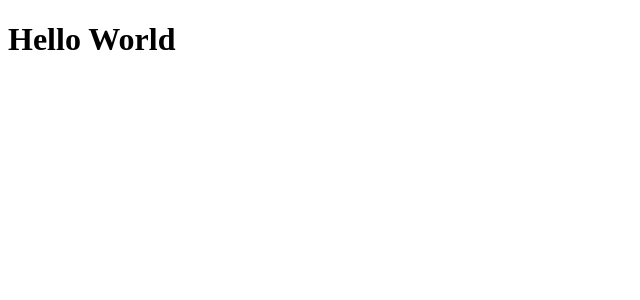
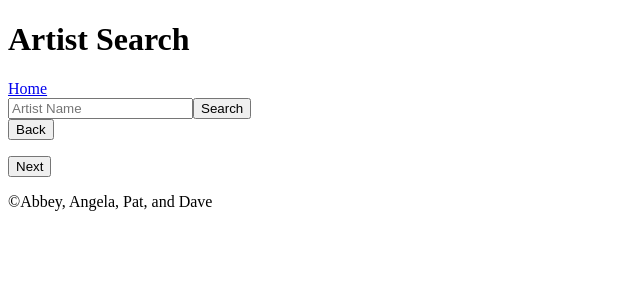
Before and after one commit to pathaynes/artist-search, a React app: page / in a window 1280 px wide. Shown: the top 300 px of the page, without its empty margins (0-640 px from the left). Built offline with nearby package versions, Linux system fonts and the light colour scheme.

Commit message:
we have done a lot of things!

```diff
--- a/package.json
+++ b/package.json
@@ -26,7 +26,8 @@
   "license": "ISC",
   "dependencies": {
     "react": "^16.11.0",
-    "react-dom": "^16.11.0"
+    "react-dom": "^16.11.0",
+    "react-router-dom": "^5.1.2"
   },
   "devDependencies": {
     "@babel/core": "^7.7.0",
--- a/src/components/App.js
+++ b/src/components/App.js
@@ -1,5 +1,18 @@
 import React from 'react';
+import { BrowserRouter as Router } from 'react-router-dom';
+import Header from './Header';
+import Footer from './Footer';
+import Home from '../containers/Home';
+
 
 export default function App() {
-  return <h1>Hello World</h1>;
+  return (
+    <Router>
+      <>
+        <Header />
+        <Home />
+        <Footer />
+      </>
+    </Router>
+  );
 }
--- /dev/null
+++ b/src/components/Artist-Card.js
@@ -0,0 +1,14 @@
+import React from 'react';
+import PropTypes from 'prop-types';
+
+export default function ArtistCard({ name }) {
+  return (
+    <div>
+      <h2>{name}</h2>
+    </div>
+  );
+}
+
+ArtistCard.propTypes = {
+  name: PropTypes.string.isRequired
+};
--- /dev/null
+++ b/src/components/Footer.js
@@ -0,0 +1,10 @@
+import React from 'react';
+
+export default function Footer() {
+
+  return (
+    <footer>
+      <p>©Abbey, Angela, Pat, and Dave</p>
+    </footer>
+  );
+}
--- /dev/null
+++ b/src/components/Header.js
@@ -0,0 +1,13 @@
+import React from 'react';
+import { Link } from 'react-router-dom';
+
+export default function Header() {
+  return (
+    <header>
+      <h1>Artist Search</h1>
+      <nav>
+        <Link to='/'>Home</Link>
+      </nav>
+    </header>
+  );
+}
--- /dev/null
+++ b/src/components/Search.js
@@ -0,0 +1,16 @@
+import React from 'react';
+import PropTypes from 'prop-types';
+
+export default function Search({ handleSubmit, handleChange }) {
+  return (
+    <form onSubmit={handleSubmit}>
+      <input type="text" name="artistSearch" placeholder="Artist Name" onChange={handleChange}></input>
+      <button>Search</button>
+    </form>
+  );
+}
+
+Search.propTypes = {
+  handleSubmit: PropTypes.func.isRequired,
+  handleChange: PropTypes.func.isRequired
+};
--- /dev/null
+++ b/src/containers/Artist-Deck.js
@@ -0,0 +1,32 @@
+import React from 'react';
+import PropTypes from 'prop-types';
+import ArtistCard from '../components/Artist-Card';
+
+export default function ArtistDeck({ artists, handleNext, handleBack }) {
+  const cards = artists.map(artist => {
+    return (
+      <li key={artist._id}>
+        <ArtistCard name={artist.name} />
+      </li>
+    );
+  });
+
+  return (
+    <section>
+      <button onClick={handleBack}>Back</button>
+      <ul>
+        {cards}
+      </ul>
+      <button onClick={handleNext}>Next</button>
+    </section>
+  );
+}
+
+ArtistDeck.propTypes = {
+  artists: PropTypes.arrayOf(
+    PropTypes.shape({
+      name: PropTypes.string.isRequired
+    })).isRequired,
+  handleBack: PropTypes.func.isRequired,
+  handleNext: PropTypes.func.isRequired
+};
--- /dev/null
+++ b/src/containers/Home.js
@@ -0,0 +1,31 @@
+import React, { Component } from 'react';
+import ArtistDeck from './Artist-Deck';
+import Search from '../components/Search';
+
+export default class Home extends Component {
+  state = {
+    artists: [],
+    searchTerm: '',
+    page: 1
+  };
+
+  handleSubmit = event => {
+    event.preventDefault();
+    console.log(this.state.searchTerm);
+  }
+
+  handleChange = ({ target }) => {
+    this.setState({ searchTerm: target.value });
+  }
+
+  render() {
+    return (
+      <>
+        <Search
+          handleSubmit={this.handleSubmit}
+          handleChange={this.handleChange} />
+        <ArtistDeck artists={this.state.artists} />
+      </>
+    );
+  }
+}
--- /dev/null
+++ b/src/services/artist-api.js
@@ -0,0 +1,6 @@
+export default function getArtists(page, search) {
+  const perPage = 25;
+  const url = `http://musicbrainz.org/ws/2/artist?query=${search}&fmt=json&limit=${perPage}&offset=${perPage * (page - 1)}`;
+  return fetch(url)
+    .then(res => res.json());
+}
```
Also changed, not shown: 1 other file (tests, documents, lock files or other folders).
